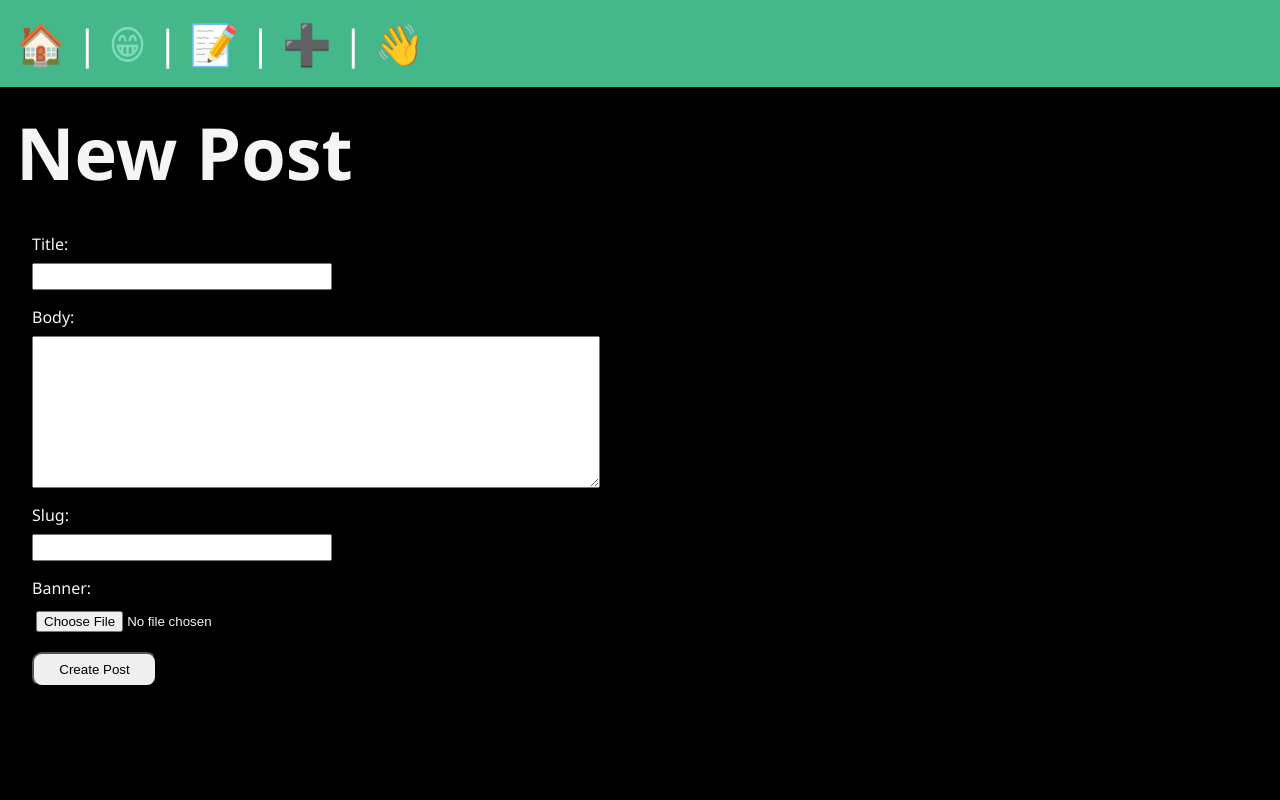
After one commit to philipsteingruber/django-course, a Django app: page /posts/new-post/ in a window 1280 px wide. The commit adds this page. Run offline with Django 5.2, Linux system fonts and the light colour scheme; a user stored in the database is signed in.

Commit message:
More stuff done

```diff
--- /dev/null
+++ b/myproject/posts/forms.py
@@ -0,0 +1,9 @@
+from django import forms
+
+from . import models
+
+
+class CreatePost(forms.ModelForm):
+    class Meta:
+        model = models.Post
+        fields = ['title', 'body', 'slug', 'banner']
--- a/myproject/posts/models.py
+++ b/myproject/posts/models.py
@@ -1,3 +1,4 @@
+from django.contrib.auth.models import User
 from django.db import models
 
 
@@ -7,6 +8,7 @@ class Post(models.Model):
     slug = models.SlugField()
     date = models.DateTimeField(auto_now_add=True)
     banner = models.ImageField(default='fallback.png', blank=True)
+    author = models.ForeignKey(User, on_delete=models.CASCADE, default=None)
 
     def __str__(self) -> str:
         return self.title
--- /dev/null
+++ b/myproject/posts/templates/posts/post_new.html
@@ -0,0 +1,14 @@
+{% extends "layout.html" %}
+{% block title %}
+	New Post
+{% endblock title %}
+{% block content %}
+	<section>
+		<h1>New Post</h1>
+		<form class="form-with-validation" action="{% url 'posts:new-post' %}" method="post" enctype="multipart/form-data">
+			{% csrf_token %}
+			{{ form }}
+				<button type="submit" class="form-submit">Create Post</button>
+			</form>
+		</section>
+	{% endblock content %}
--- a/myproject/posts/templates/posts/posts_list.html
+++ b/myproject/posts/templates/posts/posts_list.html
@@ -7,13 +7,15 @@
 		<h1>Posts</h1>
 
 		{% for post in posts %}
-            <article>
+			<article class="post">
 				<h2>
 					<a href="{% url 'posts:page' slug=post.slug %}">
 						{{post.title}}
 					</a>
 				</h2>
-                <p>{{post.date}}</p>
+				<p>{{post.date}}
+					by
+					{{post.author}}</p>
 				<p>{{post.body}}</p>
 			</article>
 		{% endfor %}
--- a/myproject/posts/urls.py
+++ b/myproject/posts/urls.py
@@ -6,5 +6,6 @@ app_name = 'posts'
 
 urlpatterns = [
     path('', views.posts_list, name='list'),
+    path('new-post/', views.post_new, name='new-post'),
     path('<slug:slug>', views.post_page, name='page'),
 ]
--- a/myproject/posts/views.py
+++ b/myproject/posts/views.py
@@ -1,6 +1,8 @@
+from django.contrib.auth.decorators import login_required
 from django.http import HttpRequest, HttpResponse
-from django.shortcuts import render
+from django.shortcuts import redirect, render
 
+from . import forms
 from .models import Post
 
 
@@ -12,3 +14,15 @@ def posts_list(request: HttpRequest) -> HttpResponse:
 def post_page(request: HttpRequest, slug: str) -> HttpResponse:
     post = Post.objects.get(slug=slug)
     return render(request, 'posts/post_page.html', {'post': post})
+
+
+@login_required(login_url='/users/login/')
+def post_new(request: HttpRequest) -> HttpResponse:
+    if request.method == 'POST':
+        form = forms.CreatePost(request.POST, request.FILES)
+        if form.is_valid():
+            # form.save()
+            return redirect('posts:list')
+    else:
+        form = forms.CreatePost()
+    return render(request, 'posts/post_new.html', {'form': form})
--- a/myproject/static/css/style.css
+++ b/myproject/static/css/style.css
@@ -9,6 +9,7 @@ body {
   background-color: black;
   color: whitesmoke;
   font-size: 3rem;
+  font-family: "Segoe UI", Tahoma, Geneva, Verdana, sans-serif;
 }
 
 nav {
@@ -50,3 +51,61 @@ a:hover {
   width: 100%;
   max-width: 800px;
 }
+
+.form-with-validation {
+  font-size: 1rem;
+  padding: 1rem;
+  display: flex;
+  flex-flow: column;
+  gap: 1rem;
+  max-width: 600px;
+}
+
+.form-with-validation div {
+  display: flex;
+  flex-flow: column;
+  gap: 0.5rem;
+}
+
+.form-with-validation input {
+  padding: 0.25rem;
+  max-width: 300px;
+}
+
+.form-submit {
+  padding: 0.5rem;
+  border-radius: 10px;
+  width: 125px;
+}
+
+.helptext {
+  font-size: 1rem;
+  margin-left: 1rem;
+}
+
+.helptext ul {
+  list-style-type: none;
+}
+
+.errorlist {
+  color: #f00;
+  margin-left: 2rem;
+}
+
+.errorlist li::marker {
+  content: "🚨 ";
+}
+
+.logout {
+  display: inline-block;
+}
+
+.logout-button {
+  font-size: 2.5rem;
+  background-color: rgb(0, 0, 0, 0);
+  border: none;
+}
+
+.logout-button:hover {
+  opacity: 0.85;
+}
--- a/myproject/templates/layout.html
+++ b/myproject/templates/layout.html
@@ -1,26 +1,56 @@
 <!DOCTYPE html>
 {% load static %}
 <html lang="en">
+
 	<head>
-    <meta charset="UTF-8" />
-    <meta name="viewport" content="width=device-width, initial-scale=1.0" />
+		<meta charset="UTF-8"/>
+		<meta name="viewport" content="width=device-width, initial-scale=1.0"/>
 		<title>
-        {% block title%}
+			{% block title %}
 				Django App
 			{% endblock %}
 		</title>
-    <link rel="stylesheet" href="{% static 'css/style.css' %}" />
+		<link rel="stylesheet" href="{% static 'css/style.css' %}"/>
 		<script src="{% static 'js/main.js' %}" defer></script>
 	</head>
+
 	<body>
 		<nav>
-      <a href="/"><span role="img" aria-label="Home">🏠</span></a> |
-      <a href="/about"><span role="img" aria-label="About">😁</span></a> |
-      <a href="{% url 'posts:list' %}"><span role="img" aria-label="Blog Posts">📝</span></a>
+			<a href="/">
+				<span role="img" aria-label="Home">🏠</span>
+			</a>
+			|
+			<a href="/about">
+				<span role="img" aria-label="About">😁</span>
+			</a>
+			|
+			<a href="{% url 'posts:list' %}">
+				<span role="img" aria-label="Blog Posts">📝</span>
+			</a>
+			{% if user.is_authenticated %}
+				|
+				<a href="{% url 'posts:new-post' %}">
+					<span role="img" aria-label="Create new post">➕</span>
+				</a>
+				|
+				<form class="logout" action="{% url 'users:logout' %}" method="post">
+					{% csrf_token %}
+					<button class="logout-button" aria-label="User Logout" title="User Logout">👋</button>
+				</form>
+			{% else %}
+				|
+				<a href="{% url 'users:register' %}">
+					<span role="img" aria-label="Register User">🚀</span>
+				</a>
+				|
+				<a href="{% url 'users:login' %}">
+					<span role="img" aria-label="Sign In">🔑</span>
+				</a>
+			{% endif %}
 		</nav>
 		<main>
-        {% block content %}
-        {% endblock content %}
+			{% block content %}{% endblock %}
 		</main>
 	</body>
+
 </html>
--- a/myproject/users/urls.py
+++ b/myproject/users/urls.py
@@ -6,4 +6,6 @@ app_name = 'users'
 
 urlpatterns = [
     path('register/', views.register_user, name='register'),
+    path('login/', views.login_view, name='login'),
+    path('logout/', views.logout_view, name='logout'),
 ]
```
Also changed, not shown: myproject/users/templates/users/login.html (added, +16 -0 lines), myproject/users/templates/users/register.html (+10 -5 lines), myproject/users/views.py (+31 -2 lines), myproject/db.sqlite3, myproject/posts/migrations/0003_post_author.py (added), 1 other file. Lines whose indentation alone changed are shown as unchanged.
